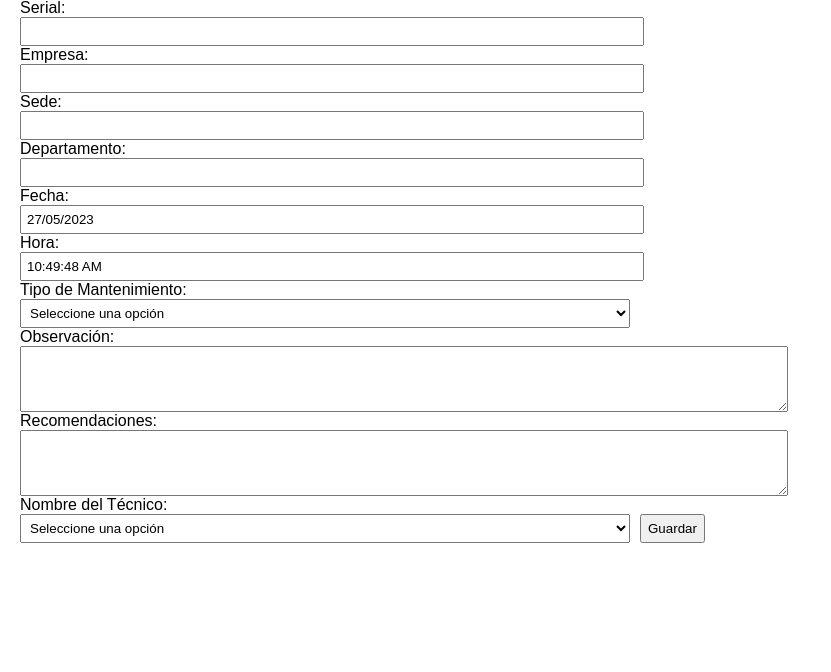
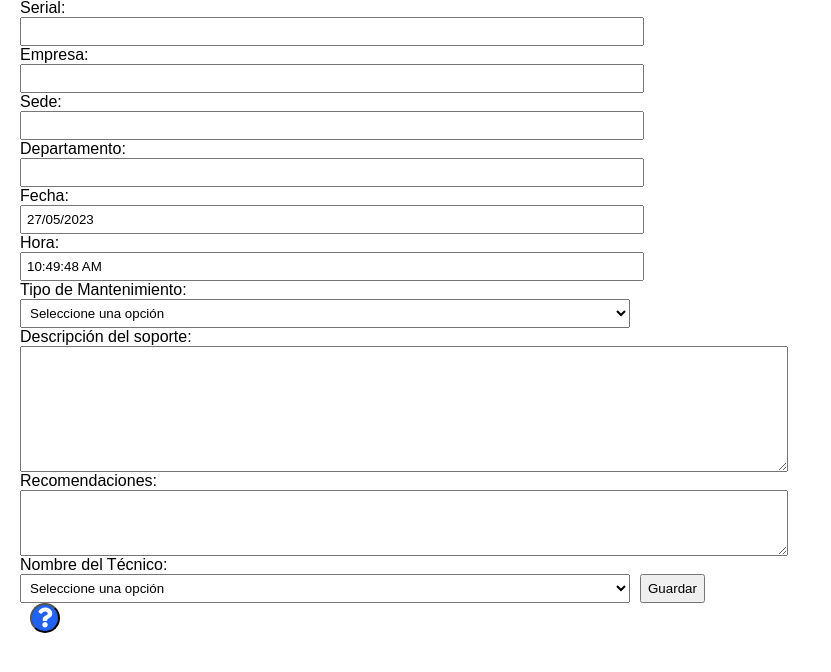
Before and after one commit to Hiemdall/sistema_RSO, a PHP site: page / in a window 1280 px wide. Shown: the part 81-753 px from the top of the page, without its empty margins (0-831 px from the left). Run offline with PHP 8.4, Linux system fonts and the light colour scheme.

Commit message:
Ventana emergente

```diff
--- a/web/historico/index.php
+++ b/web/historico/index.php
@@ -5,10 +5,9 @@
     <meta http-equiv="X-UA-Compatible" content="IE=edge">
     <meta name="viewport" content="width=device-width, initial-scale=1.0">
     <title>Historial del Equipo</title>
-    <link rel="stylesheet" type="text/css" href="styles.css">
-
-
-</head>
+    <link rel="stylesheet" type="text/css" href="styles1.css">
+    <link rel="stylesheet" href="https://cdnjs.cloudflare.com/ajax/libs/font-awesome/5.15.3/css/all.min.css">
+ </head>
 <body>
     <h1>Historial del Equipo</h1>
     <form method="post">
@@ -31,7 +30,7 @@
         $fechaActual = date('d/m/Y');
     ?>
     <label for="fecha">Fecha:</label>
-    <input type="text" id="fecha" name="fecha" value="<?php echo $fechaActual; ?>">
+    <input type="text" id="fecha" name="fecha" value="<?php echo $fechaActual; ?>" readonly>
 
     <?php
         // Establecer la zona horaria
@@ -40,7 +39,7 @@
         $horaActual = date('H:i:s A');
     ?>
     <label for="hora">Hora:</label>
-    <input type="text" id="hora" name="hora" value="<?php echo $horaActual; ?>">
+    <input type="text" id="hora" name="hora" value="<?php echo $horaActual; ?>" readonly>
 
     <label for="tipo_mant">Tipo de Mantenimiento:</label>
     <select id="tipo_mant" name="tipo_mant">
@@ -51,14 +50,24 @@
       <option value="Remoto">Remoto</option>
     </select>
 
+    <!--
     <label for="observacion">Observación:</label>
-    <textarea id="observacion" rows="4" name="observacion" style="width: 762px;"></textarea>
+    <textarea id="observacion" rows="4" name="observacion" style="width: 762px;"></textarea>   -->
+
+
+        <label for="text1">Descripción del soporte:</label>
+        <textarea id="text1" rows="4" name="observacion" style="width: 762px;"></textarea>
+
+
+
+
+
 
     <label for="recomendaciones">Recomendaciones:</label>
     <textarea id="recomendaciones" rows="4" name="recomendaciones" style="width: 762px;"></textarea>
 <!--
     <label for="nom_tec">Nombre del Técnico:</label>
-    <input type="text" id="nom_tec" name="nom_tec">-->
+    <input type="text" id="nom_tec" name="nom_tec"> -->
 
     <label for="nom_tec">Nombre del Técnico:</label>
     <select id="nom_tec" name="nom_tec">
@@ -75,8 +84,22 @@
     <input type="submit" name="agregar" value="Guardar">
 
 
+  </form>
+  <button class="help-button" id="openPopup" name="observacion"  title="Ayuda"><i class="fas fa-question"></i></button>
 
-  </form>
+       <!-- Ventana Emergente -->
+       <div class="popup">
+      <h1>Ejemplos de descripciones para el informe</h1>
+    <p>Realizamos una limpieza exhaustiva de todos los componentes internos y externos del equipo, incluyendo ventiladores, disipadores de calor y filtros de aire. Se eliminó todo el polvo y los residuos acumulados, lo que mejorará el flujo de aire y reducirá el riesgo de sobrecalentamiento. Se reemplazó la pasta térmica en el procesador para garantizar una disipación adecuada del calor. La nueva pasta térmica ayudará a mantener la temperatura del procesador en niveles óptimos y evitará problemas de sobrecalentamiento en el futuro.
+       Verificamos todos los cables y conexiones para asegurarnos de que estuvieran correctamente enchufados y en buen estado de funcionamiento.</p>
+       <h1>--------------------------------------------------------------------------------------</h1>
+    <p>Limpieza de hardware: Se llevó a cabo una limpieza minuciosa de los componentes internos y externos del equipo, incluyendo ventiladores, disipadores de calor y componentes de almacenamiento. Esto eliminó el polvo y los residuos acumulados, mejorando el flujo de aire y evitando el sobrecalentamiento. Limpieza de software: Se eliminaron archivos temporales y basura acumulada, lo que liberó espacio en el disco y optimizó el sistema. Además, se desinstalaron programas innecesarios y se realizaron actualizaciones de sistema y controladores para garantizar un funcionamiento óptimo.</p>
+       <h1>--------------------------------------------------------------------------------------</h1>
+    <p>Cambio de disco duro: Reemplazamos su antiguo disco duro por uno de estado sólido (SSD). Esto ha mejorado significativamente lavelocidad de lectura y escritura de datos, lo que resultará en tiempos de carga más rápidos y una mayor capacidad de respuesta del sistema en general. Actualización de memoria RAM: Incrementamos la capacidad de la memoria RAM de su equipo, lo que permitirá un mejor manejo de múltiples tareas y una mayor velocidad de procesamiento. Con esta actualización, su equipo podrá ejecutar aplicaciones exigentes de manera más eficiente y sin problemas de rendimiento.</p>
+    <button id="cerrar">Cerrar</button>
+    </div>
+
+
 <!-- Acciones de los botones -->
   <?php
   //Acciones de los submit
@@ -101,6 +124,32 @@ if (isset($_POST['agregar'])) {
 
 <!--Script para buscar en tiempo real la cedula, llamando el archivo buscar.php-->
 <script>
+
+// Ventana emergente descripción del soporte
+document.getElementById('openPopup').addEventListener('click', function() {
+
+ var popup = document.querySelector('.popup');
+ popup.style.display = 'block';
+
+ var popupTexts = popup.getElementsByTagName('p');
+ for (var i = 0; i < popupTexts.length; i++) {
+   popupTexts[i].addEventListener('click', function() {
+     document.getElementById('text1').value = this.innerText;
+     popup.style.display = 'none';
+   });
+ }
+
+document.getElementById('cerrar').addEventListener('click', function() {
+popup.style.display = 'none';
+});
+
+return false; // Evita que el formulario se envíe
+});
+
+
+
+
+
 //La infomación de la base de datos va a cada input del formulario
 document.getElementById("serial").addEventListener("input", function() {
   var input = this.value;
@@ -124,5 +173,7 @@ document.getElementById("serial").addEventListener("input", function() {
 });
 </script>
 
+
+
 </body>
 </html>
--- /dev/null
+++ b/web/historico/styles1.css
@@ -0,0 +1,82 @@
+body {
+    font-family: Arial, sans-serif;
+    margin: 20px;
+  }
+
+  h1 {
+    text-align: center;
+  }
+
+  form {
+    display: flex;
+    flex-wrap: wrap;
+  }
+
+  form label {
+    flex-basis: 100%;
+  }
+
+  form input[type="text"],
+  form select {
+    flex-basis: calc(50% - 10px);
+    padding: 5px;
+    margin-right: 10px;
+  }
+
+  form button[type="submit"] {
+    margin-top: 20px;
+    background-color: #3498db;
+    color: white;
+    border: none;
+    padding: 10px 20px;
+    cursor: pointer;
+    font-size: 16px;
+    border-radius: 4px;
+    transition: background-color 0.3s ease;
+  }
+
+  form button[type="submit"]:hover {
+    background-color: #2980b9;
+  }
+
+  form button[type="submit"]:active {
+    background-color: #1e77b0;
+  }
+
+  .popup {
+    display: none;
+    position: fixed;
+    top: 50%;
+    left: 50%;
+    transform: translate(-50%, -50%);
+    background-color: #fff;
+    padding: 20px;
+    border: 1px solid #ccc;
+    box-shadow: 0 0 10px rgba(0, 0, 0, 0.3);
+    z-index: 9999;
+  }
+
+  .input-container {
+    display: flex;
+    flex-direction: column;
+    align-items: flex-start;
+    margin-bottom: 10px;
+  }
+
+  #text1 {
+    width: 600px; /* Ajusta el ancho según tus necesidades */
+    height: 120px; /* Ajusta el largo según tus necesidades */
+  }
+
+ .help-button {
+    display: flex;
+    align-items: center;
+    justify-content: center;
+    width: 30px;
+    height: 30px;
+    background-color: rgb(32, 98, 241);
+    color: white;
+    border-radius: 50%;
+    font-size: 20px;
+    margin-left: 10px;
+  }
```
Also changed, not shown: web/historico/styles.css (deleted, +0 -44 lines), web/historico/script.js (deleted).
